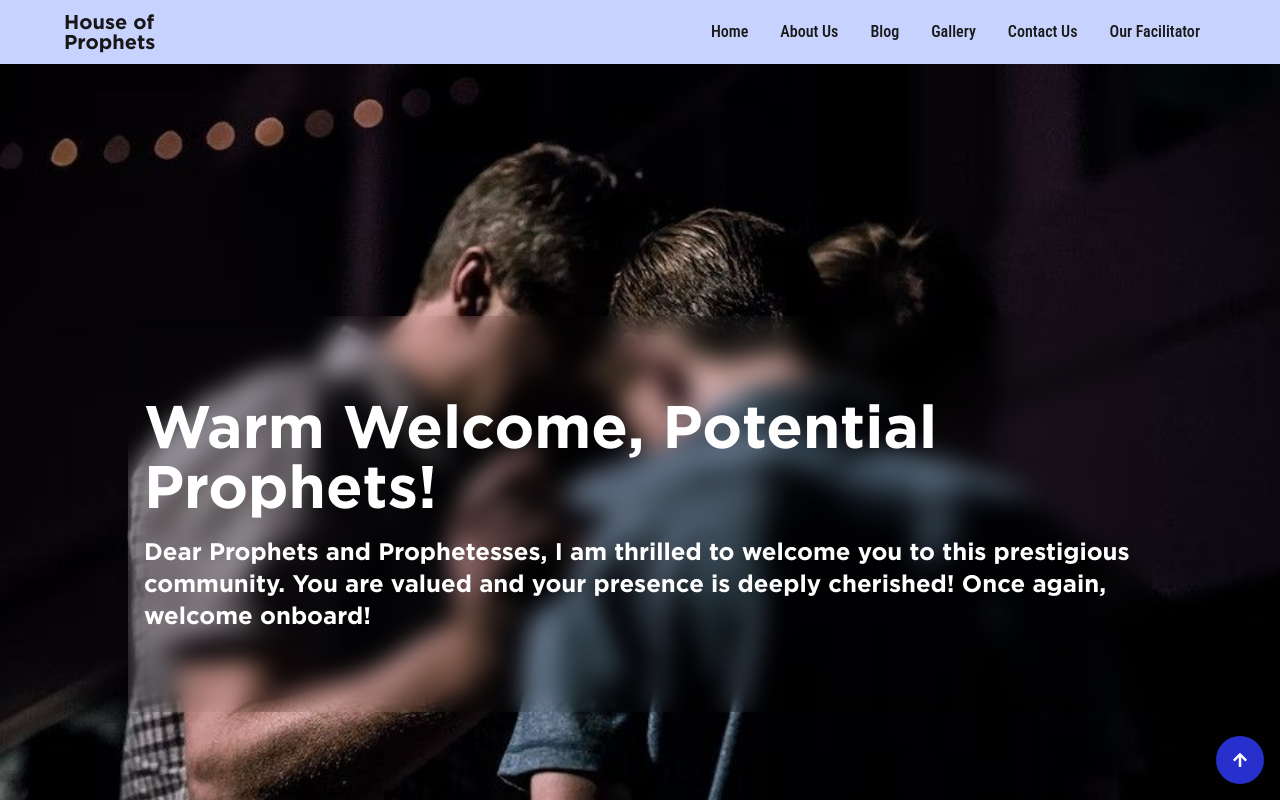
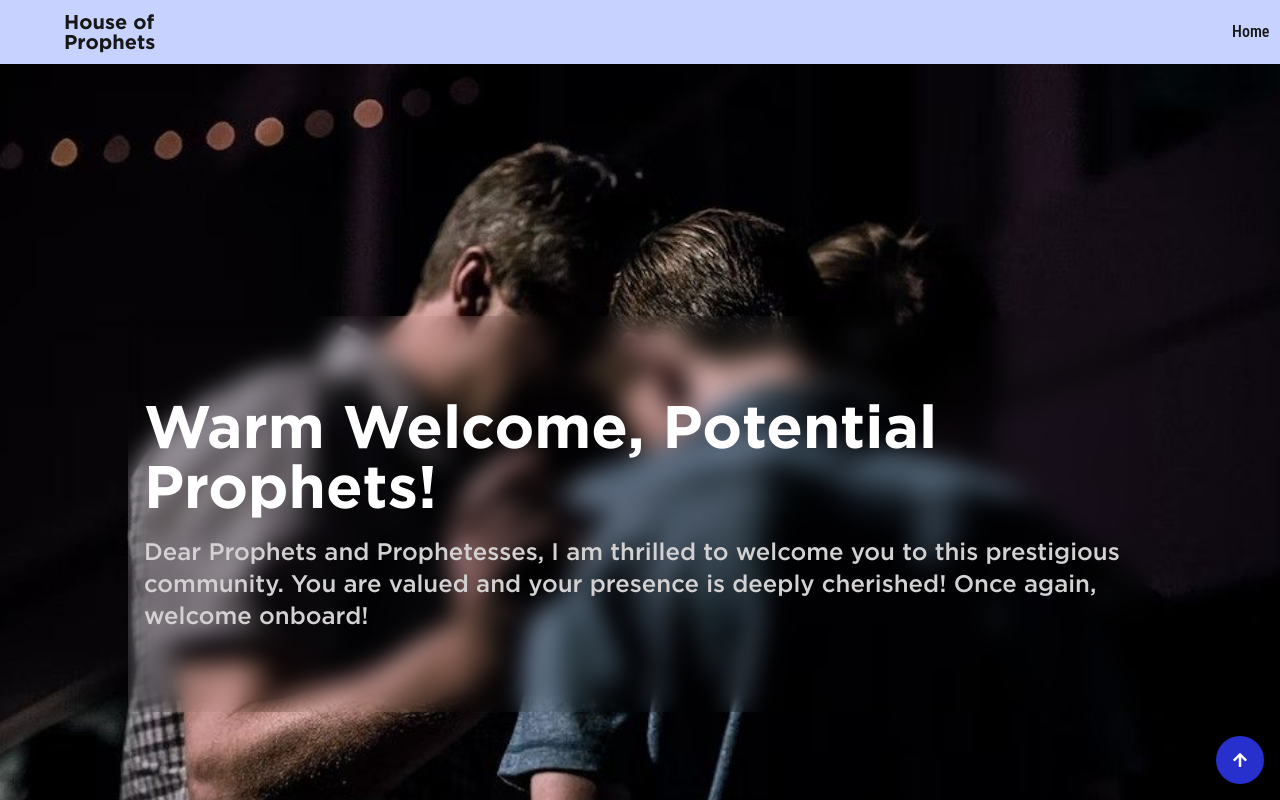
Before and after one commit to Hemazyn/house_of_prophet, a React (Vite) app: page / in a window 1280 px wide. Shown: the top 800 px of the page. Built offline with nearby package versions, Linux system fonts and the light colour scheme.

Commit message:
README.md file updated

```diff
--- a/src/components/Header.jsx
+++ b/src/components/Header.jsx
@@ -41,12 +41,12 @@ const Navbar = () => {
       <div className="w-full flex justify-between items-center px-[5%] py-2 md:py-3 text-neutral-900 bg-indigo-200">
         <div className=" lg:block">
           <div className="flex items-center gap-x-2">
-            <h4 className="font-Gotham-Bold hover:text-[#272fcd] duration-200 cursor-pointer text-[20px] leading-none">
+            <h4 className="font-Gotham-Bold hover:text-[#272fcd] duration-200 cursor-pointer text-[20px] leading-none animate__animated animate__slideInLeft animate__slow">
               House of <br /> Prophets
             </h4>
           </div>
         </div>
-        <ul className="hidden md:flex lg:flex justify-between">
+        <ul className="hidden md:flex lg:flex justify-between animate__animated animate__slideInRight animate__slower">
           {navItems.map((item, index) => (
             <li key={index} className="md:px-3 lg:px-4 text-sm md:text-base cursor-pointer capitalize font-roboto font-medium hover:text-[#5927cd] hover:underline duration-200">
               <Link to={item.path} onClick={() => { setNav(!nav); closeNavOnLargeScreen() }} smooth="true" duration={500}>
@@ -63,7 +63,7 @@ const Navbar = () => {
         </div>
         {/* navbar toggle phone view */}
         {nav && (
-          <ul className="flex flex-col justify-start items-start absolute top-0 right-0 w-2/4 h-fit py-4 text-neutral-900 font-roboto bg-[#c5cbfd] z-40">
+          <ul className="flex flex-col justify-start items-start absolute top-0 right-0 w-2/4 h-fit py-4 text-neutral-900 font-roboto bg-[#c5cbfd] z-40  animate__animated animate__slideInRight animate__slower">
             {navItems.map((item, index) => (
               <li key={index} className="px-4 py-2 capitalize text-sm cursor-pointer">
                 <Link to={item.path} onClick={() => setNav(!nav)} smooth="true" duration={500}>
--- a/src/components/Hero.jsx
+++ b/src/components/Hero.jsx
@@ -25,7 +25,7 @@ const Hero = () => {
         </div>
         <div className="absoluteProp w-4/5 mx-auto h-fit flex flex-col items-center justify-center py-5 md:py-10 lg:py-20 px-4 gap-5 text-white bg-opacity-60 backdrop-filter backdrop-blur-md">
           <h3 className="text-2xl lg:text-6xl font-Gotham-Bold">{carousel[currentIndex].head}</h3>
-          <p className="font-Gotham-Bold text-sm lg:text-2xl flex items-end">{carousel[currentIndex].text}</p>
+          <p className="font-Gotham-Medium text-[#d3d1d1] text-sm lg:text-2xl flex items-end">{carousel[currentIndex].text}</p>
         </div>
 
         <div className="hidden group-hover:block absolute top-[50%] -translate-x-0 translate-y-[-50%] left-2 md:left-5 text-2xl rounded-full p-2 bg-black/20 text-white cursor-pointer">
```
Also changed, not shown: 2 other files (tests, documents, lock files or other folders).
